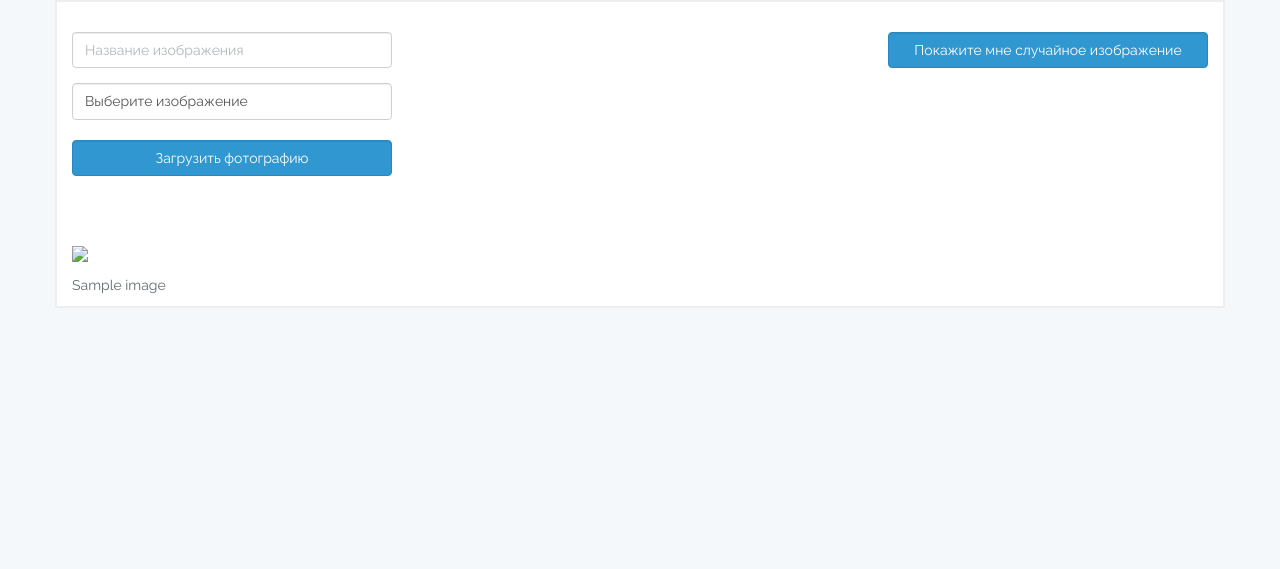
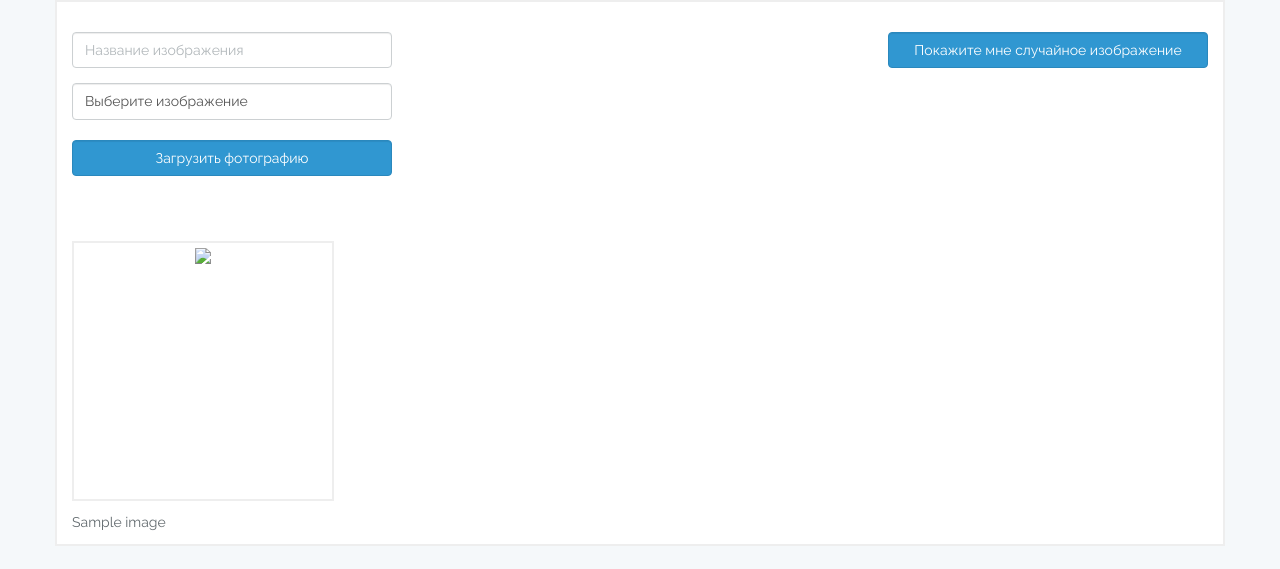
Before and after one commit to fczs/portfolio-task, a Laravel app: template resources/views/app.blade.php in a window 1280 px wide. Shown: the top 569 px of the page. Run offline with Laravel 8, Linux system fonts and the light colour scheme; the template is opened without the code that fills it: most values are stand-ins (such as "Sample title", 1, 10 or a date in 2020); settings files or empty folders that the repository lacks are supplied; some libraries are stand-ins or nearby versions.

Commit message:
images borders, new offset, updating readme

```diff
--- a/app/Http/Controllers/ImagesController.php
+++ b/app/Http/Controllers/ImagesController.php
@@ -26,6 +26,7 @@ class ImagesController extends Controller
     /**
      * Shows main page with number of images in a grid
      *
+     * @return object
      */
     public function show()
     {
@@ -60,8 +61,9 @@ class ImagesController extends Controller
      */
     public function scroll(Request $request)
     {
+        $firstPage = config('app.firstPage');
         $num = config('app.scrollingPages');
-        $offset = $num + $num * $request["page"];
+        $offset = $firstPage - $num + $request["page"] * $num;
         if ($offset < Image::count()) {
             return $this->getImages($offset + $request["shift"], $num);
         } else {
--- a/config/app.php
+++ b/config/app.php
@@ -239,7 +239,7 @@ return [
     |--------------------------------------------------------------------------
     */
 
-    'firstPage' => 10,
+    'firstPage' => 12,
 
     /*
     |--------------------------------------------------------------------------
@@ -247,6 +247,6 @@ return [
     |--------------------------------------------------------------------------
     */
 
-    'scrollingPages' => 5
+    'scrollingPages' => 4
 
 ];
--- a/public/css/style.css
+++ b/public/css/style.css
@@ -34,8 +34,15 @@ label {
     margin-top: 20px;
 }
 
+.image-wrapper {
+    height: 260px;
+    text-align: center;
+    border: 2px solid #eee;
+}
+
 .image img {
-    width: 100%;
+    max-width: 100%;
+    max-height: 100%;
 }
 
 .image-title {
@@ -69,4 +76,9 @@ label {
         display: inline-block;
         height: auto;
     }
+
+    .image-wrapper {
+        height: auto;
+    }
+
 }
--- a/public/js/page.js
+++ b/public/js/page.js
@@ -45,7 +45,7 @@ $(function () {
                 processData: false,
                 success: function(response) {
                     //add image with response data to the top of the grid
-                    $('.grid').prepend('<div class="image col-xs-6 col-md-4 col-lg-3"><img src="'+ response.url +'"><div class="image-title">' + response.title + '</div></div>');
+                    $('.grid').prepend('<div class="image col-xs-6 col-md-4 col-lg-3"><div class="image-wrapper"><img src="'+ response.url +'"></div><div class="image-title">' + response.title + '</div></div>');
 
                     //Clear values
                     $title.val('');
@@ -71,7 +71,7 @@ $(function () {
                 if (response != "-1") {
                     $.each(response, function(index, value) {
                         //add image with response data to the bottom of the grid
-                        $('.grid').append('<div class="image col-xs-6 col-md-4 col-lg-3"><img src="'+ value.url +'"><div class="image-title">' + value.title + '</div></div>');
+                        $('.grid').append('<div class="image col-xs-6 col-md-4 col-lg-3"><div class="image-wrapper"><img src="'+ value.url +'"></div><div class="image-title">' + value.title + '</div></div>');
                     });
                     //increase page number
                     pageNumber++;
--- a/resources/views/include/grid.blade.php
+++ b/resources/views/include/grid.blade.php
@@ -1,7 +1,9 @@
 <div class="grid row">
     @foreach ($images as $image)
         <div class="image col-xs-6 col-md-4 col-lg-3">
-            <img src="{{ $image->url }}">
+            <div class="image-wrapper">
+                <img src="{{ $image->url }}">
+            </div>
             <div class="image-title">{{ $image->title }}</div>
         </div>
     @endforeach
```
Also changed, not shown: README.md.
